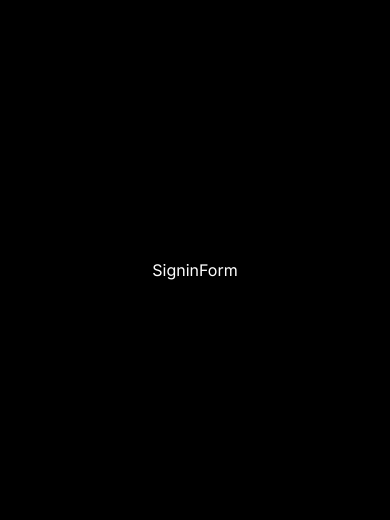
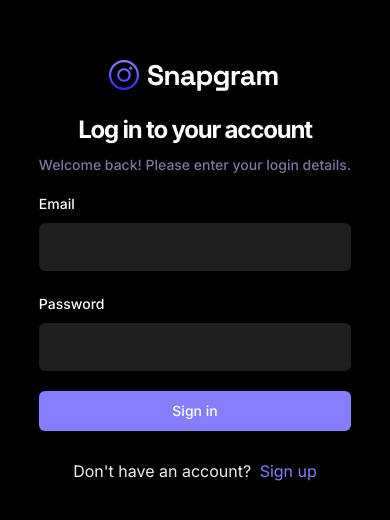
Before and after one commit to lillyxcko/Spark, a React (Vite) app: page /sign-in in a window 390 px wide. Shown: the part 152-672 px from the top of the page. Built offline with nearby package versions, Linux system fonts and the light colour scheme; no server answers.

Commit message:
signin configured

```diff
--- a/src/_auth/forms/SigninForm.tsx
+++ b/src/_auth/forms/SigninForm.tsx
@@ -1,7 +1,116 @@
+import { zodResolver } from "@hookform/resolvers/zod";
+import { Link, useNavigate } from 'react-router-dom';
+
+import { useToast } from "@/components/ui/use-toast";
+
+import { z } from "zod";
+import Loader from "@/components/shared/Loader";
+import {
+  Form,
+  FormControl,
+  FormDescription,
+  FormField,
+  FormItem,
+  FormLabel,
+  FormMessage,
+} from "@/components/ui/form";
+import { Input } from "@/components/ui/input";
+import { Button } from "@/components/ui/button";
+import { useForm } from "react-hook-form";
+import { SignupValidation as SigninValidation } from "@/lib/validation";
+import { createUserAccount } from "@/lib/appwrite/api";
+import { useSignInAccount } from "@/lib/react-query/queriesAndMutations";
+import { useUserContext } from "@/context/AuthContext";
+
 const SigninForm = () => {
+  const { toast } = useToast();
+  const { checkAuthUser, isLoading: isUserLoading } = useUserContext();
+  const navigate = useNavigate();
+
+  const { mutateAsync: signInAccount, isPending } = useSignInAccount();
+
+  // 1. Define your form.
+  const form = useForm<z.infer<typeof SigninValidation>>({
+    resolver: zodResolver(SigninValidation),
+    defaultValues: {
+      email: '',
+      password: '',
+    },
+  })
+
+  // 2. Define a submit handler.
+  async function onSubmit(values: z.infer<typeof SigninValidation>) {
+
+    const session = await signInAccount({
+      email: values.email,
+      password: values.password,
+    })
+
+    if(!session){
+      return toast({variant: "destructive", title: 'Sign in failed. Please try again.'})
+    }
+
+    const isLoggedIn = await checkAuthUser();
+
+    if(isLoggedIn){
+      form.reset();
+
+      navigate('/')
+    } else {
+      return toast({ variant: "destructive", title: 'Sign up failed. Please try again.'})
+    }
+  }
+
   return (
-    <div>SigninForm</div>
-  )
+    <Form {...form}>
+      <div className="sm:w-420 flex-center flex-col">
+        <img src="/assets/images/logo.svg"/>
+
+        <h2 className="h3-bold md:h2-bold pt-5 sm:pt-12">Log in to your account</h2>
+        <p className="text-light-3 small-medium md:base-regular mt-2">Welcome back! Please enter your login details.</p>
+
+        <form onSubmit={form.handleSubmit(onSubmit)} className="flex flex-col gap-5 w-full mt-4">
+          <FormField
+            control={form.control}
+            name="email"
+            render={({ field }) => (
+              <FormItem>
+                <FormLabel>Email</FormLabel>
+                <FormControl>
+                  <Input type="email" className="shad-input" {...field} />
+                </FormControl>
+                <FormMessage />
+              </FormItem>
+            )}
+          />
+          <FormField
+            control={form.control}
+            name="password"
+            render={({ field }) => (
+              <FormItem>
+                <FormLabel>Password</FormLabel>
+                <FormControl>
+                  <Input type="password" className="shad-input" {...field} />
+                </FormControl>
+                <FormMessage />
+              </FormItem>
+            )}
+          />
+          <Button type="submit" className="shad-button_primary">
+            {isUserLoading ? (
+              <div className="flex-center gap-2">
+                <Loader /> Loading...
+              </div>
+            ): "Sign in"}
+          </Button>
+
+          <p className="text-small-regular text-light-2 text-center mt-2">
+            Don't have an account? <Link to="/sign-up" className="text-primary-500 text-small-semibold ml-1">Sign up</Link>
+          </p>
+        </form>
+      </div>
+    </Form>
+  );
 }
 
 export default SigninForm
--- a/src/lib/validation/index.ts
+++ b/src/lib/validation/index.ts
@@ -6,3 +6,8 @@
     email: z.string().email(),
     password: z.string().min(8, {message: 'Password must be at least 8 characters.'}),
   })
+
+export const SigninValidation = z.object({
+    email: z.string().email(),
+    password: z.string().min(8, {message: 'Password must be at least 8 characters.'}),
+  })
```
